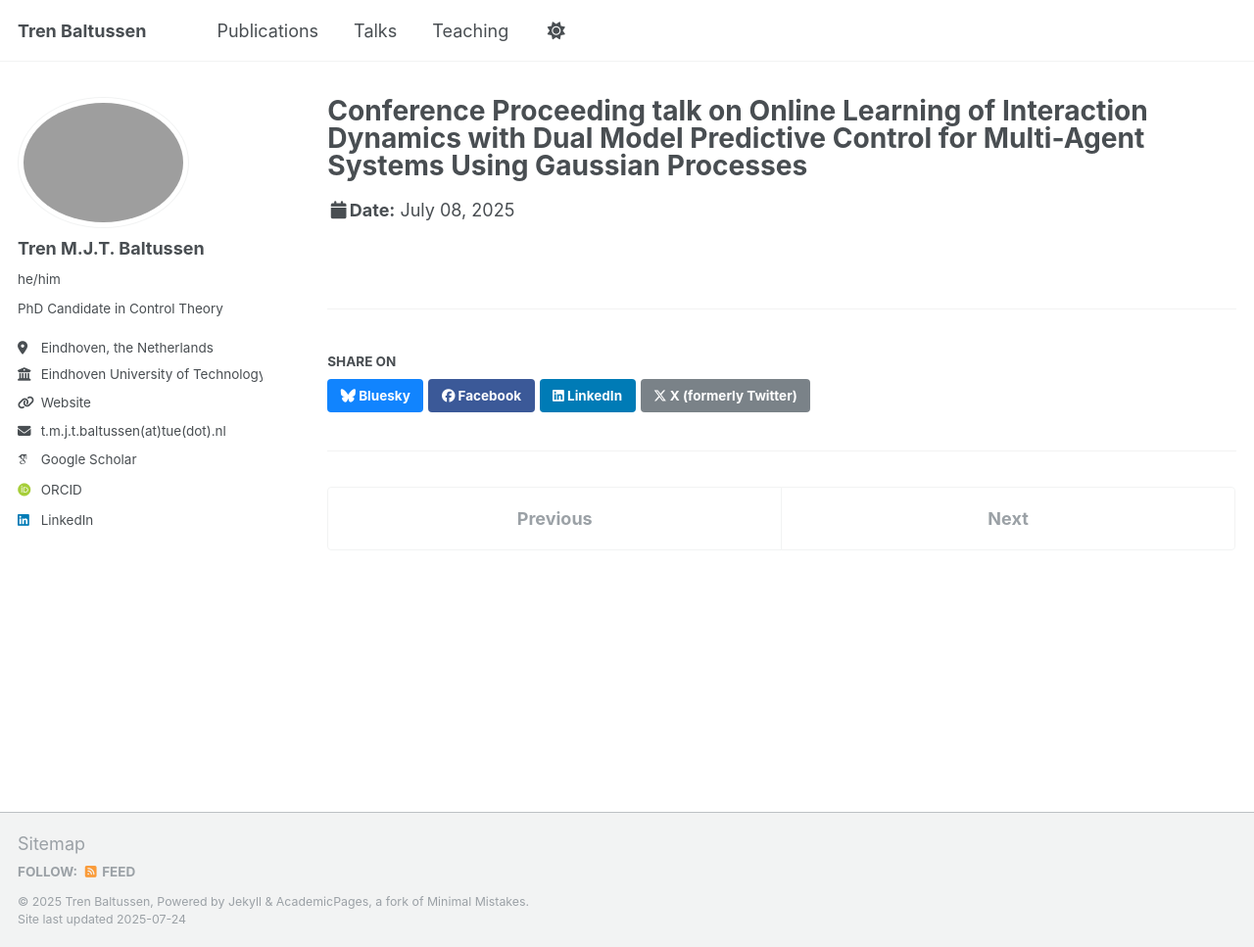
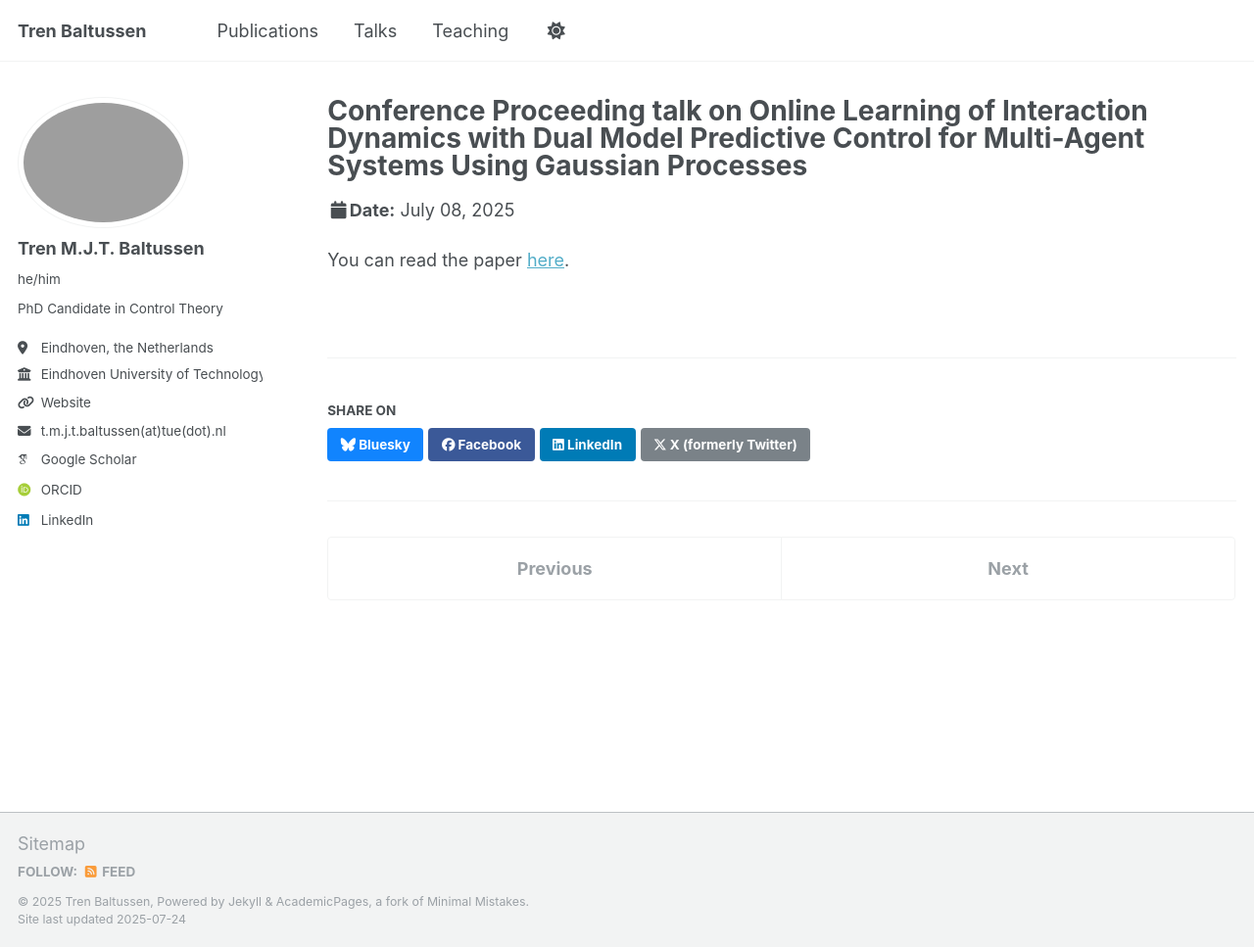
Before and after one commit to TrenBaltussen/TrenBaltussen.github.io, a Jekyll site: the page built from _talks/2025-07-08-ACC.md, in a window 1280 px wide and 967 px high. Shown: the whole window at 98% size. Built offline with Jekyll 4.4.1, drawn with Linux system fonts in a browser that asks for light colours; some web fonts are replaced.

Commit message:
Update 2025-07-08-ACC.md

```diff
--- a/_talks/2025-07-08-ACC.md
+++ b/_talks/2025-07-08-ACC.md
@@ -6,3 +6,4 @@ venue: "American Control Conference"
 date: 2025-07-08
 location: "Denver, CO, USA"
 ---
+You can read the paper [here](https://trenbaltussen.github.io/publications/2024-08-31-GP-MPC-1).
```
